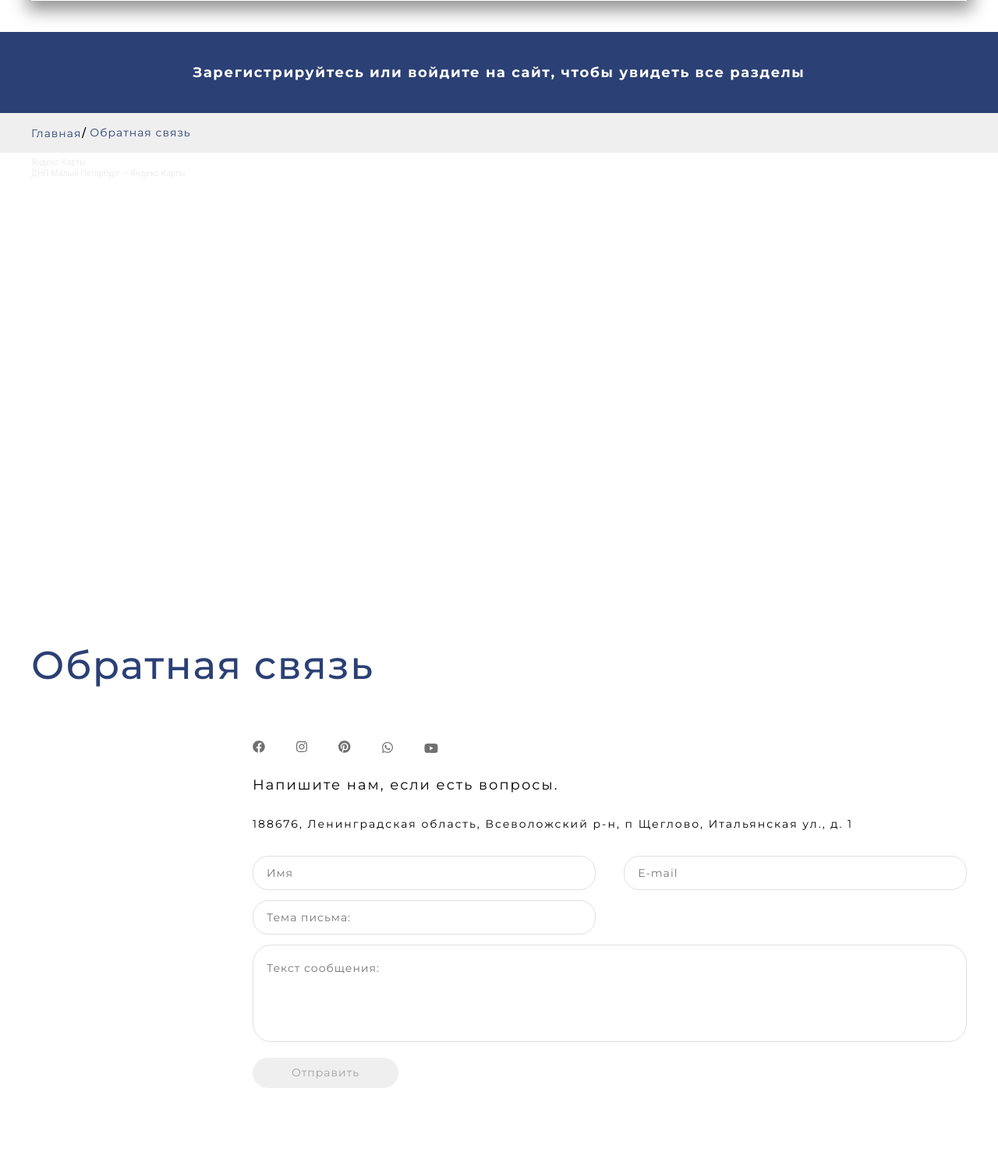
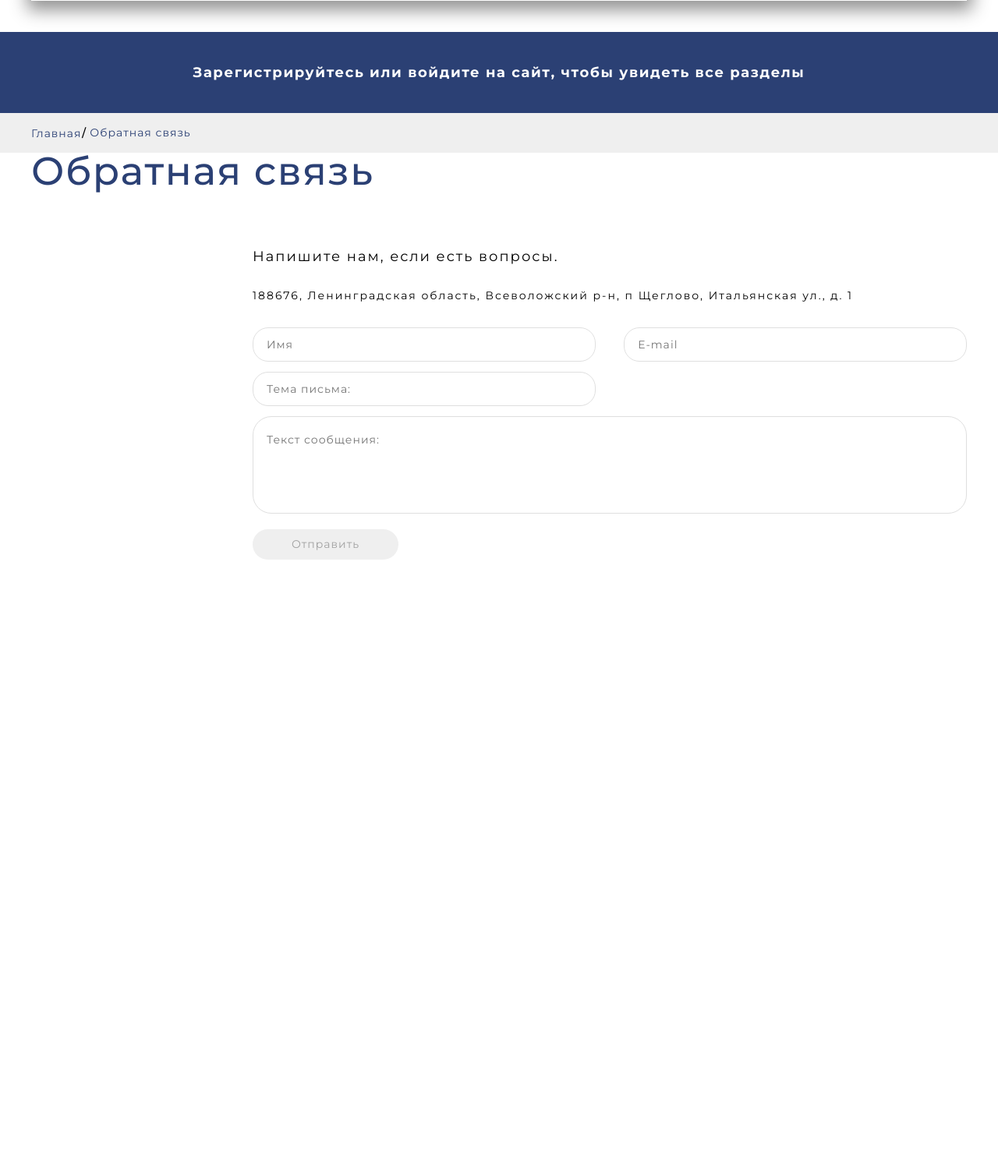
Before and after one commit to Cornholius/small_spb, a Django app: page /feedback/ in a window 1280 px wide. Shown: the part 464-1960 px from the top of the page at 78% size. After the commit the page ends 1182 px from the top, so only its background shows below. Run offline with Django 3.2, Linux system fonts and the light colour scheme.

Commit message:
хотфикс по мелочи

```diff
--- a/website/main_app/templates/components/contact_us.html
+++ b/website/main_app/templates/components/contact_us.html
@@ -3,35 +3,10 @@
     {% block breadcrumbs %}
     {% include 'components/breadcrumbs.html' %}
     {% endblock %}
-    <div class="container">
-    <div class="map">
-        <div style="position:relative;overflow:hidden;"><a href="https://yandex.ru/maps?utm_medium=mapframe&utm_source=maps" style="color:#eee;font-size:12px;position:absolute;top:0px;">Яндекс Карты</a><a href="https://yandex.ru/maps/?ll=30.756963%2C60.049370&mode=whatshere&source=wizgeo&utm_medium=mapframe&utm_source=maps&whatshere%5Bpoint%5D=30.770198%2C60.054067&whatshere%5Bzoom%5D=14.87&z=14.67" style="color:#eee;font-size:12px;position:absolute;top:14px;">ДНП Малый Петербург — Яндекс Карты</a><iframe src="https://yandex.ru/map-widget/v1/-/CCUBqFb-CD" width="100%" height="578" frameborder="1" allowfullscreen="true" style="position:relative;"></iframe></div>
-    </div></div>
+
     <section class="contact">
         <div class="container">
             <h3 class="contact__title">Обратная связь</h3>
-            <ul class="contact__social">
-                <li class="contact__social-item">
-                    <a class="contact__social-link" href="#">
-                        <img class="contact__social-link" src="images/small_spb/soc/facebook.svg" alt="facebook"></a>
-                </li>
-                <li class="contact__social-item">
-                    <a class="contact__social-link" href="#">
-                        <img class="contact__social-link" src="images/small_spb/soc/instagram.svg" alt="instagram"></a>
-                </li>
-                <li class="contact__social-item">
-                    <a class="contact__social-link" href="#">
-                        <img class="contact__social-link" src="images/small_spb/soc/pinterest.svg" alt="pinterest"></a>
-                </li>
-                <li class="contact__social-item">
-                    <a class="contact__social-link" href="#">
-                        <img class="contact__social-link" src="images/small_spb/soc/whatsapp.svg" alt="whatsapp"></a>
-                </li>
-                <li class="contact__social-item">
-                    <a class="contact__social-link" href="#">
-                        <img class="contact__social-link" src="images/small_spb/soc/youtube.svg" alt="youtube"></a>
-                </li>
-            </ul>
             <div class="contact__box">
                 <p class="contact__text">Напишите нам, если есть вопросы.</p>
                 <div class="contact__city">188676, Ленинградская область, Всеволожский р-н, п Щеглово, Итальянская ул., д. 1
```
